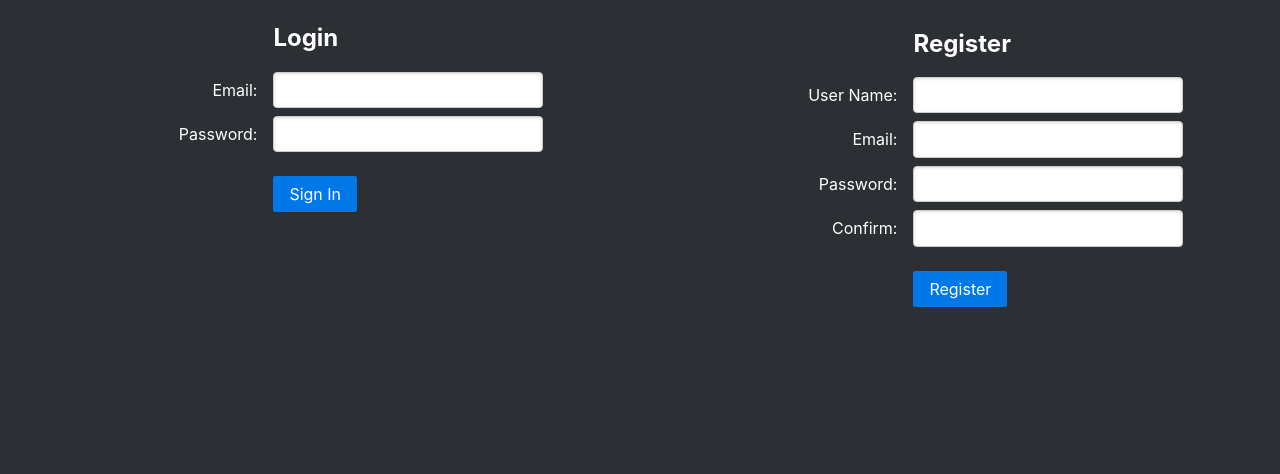
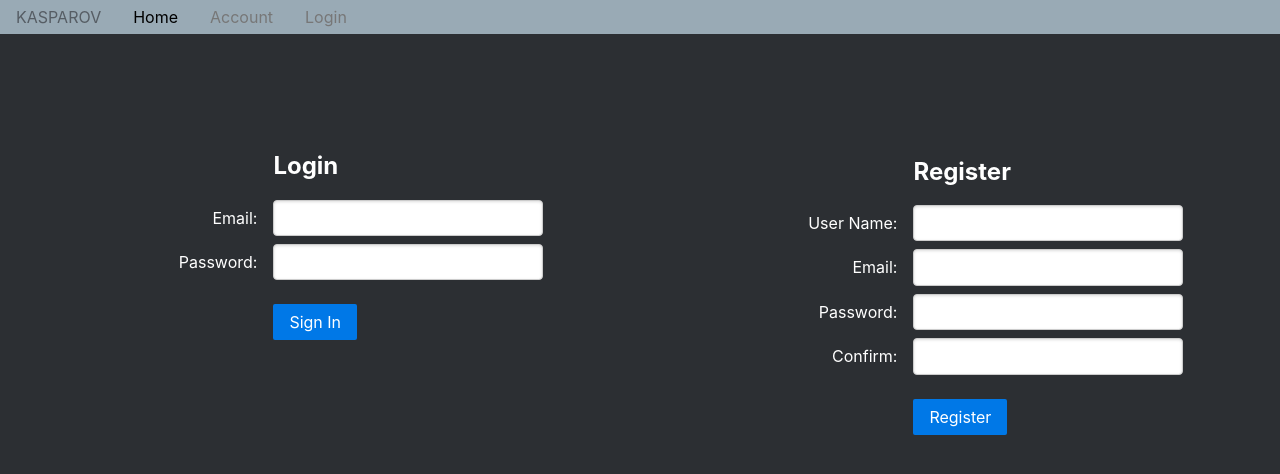
Before and after one commit to MERN-Group/kasparov, a React (Create React App) app in the folder client/: page /logreg in a window 1280 px wide. Shown: the top 474 px of the page. Built offline with nearby package versions, Linux system fonts and the light colour scheme.

Commit message:
Header Implemented

```diff
--- a/client/src/App.js
+++ b/client/src/App.js
@@ -17,7 +17,7 @@ function App() {
 
     return (
         <div className="App">
-            {/* <Header loggedIn={loggedIn} setLoggedIn={setLoggedIn} />  */}
+            <Header loggedIn={loggedIn} setLoggedIn={setLoggedIn} />
             <Router>
                 {/* default login/register page */}
                 <LogReg path="/logreg" loggedIn={loggedIn} setLoggedIn={setLoggedIn} setUserId={setUserId}/>
--- a/client/src/components/Header.js
+++ b/client/src/components/Header.js
@@ -33,11 +33,17 @@ const Header = (props) => {
     }
 
     return (
-        <div id="header">
-            <button className="header-btn" onClick={ () => navigate("/")}>Home</button>
-            <button className="header-btn" onClick={() => navigate("/account")}>Account</button>
-            <button className="header-btn" onClick={(e) => handleButton(e)}>{loggedIn ? "Logout" : "Login"}</button>
-        </div>
+            <div class="header">
+    <div class="home-menu pure-menu pure-menu-horizontal pure-menu-fixed navbar">
+        <a class="pure-menu-heading" href="">Kasparov</a>
+
+        <ul class="pure-menu-list">
+            <li class="pure-menu-item pure-menu-selected"><a onClick={ () => navigate("/")} class="pure-menu-link">Home</a></li>
+            <li class="pure-menu-item"><a onClick={() => navigate("/account")} class="pure-menu-link">Account</a></li>
+            <li class="pure-menu-item"><a onClick={(e) => handleButton(e)} class="pure-menu-link">{loggedIn ? "Logout" : "Login"}</a></li>
+        </ul>
+    </div>
+</div>
     )
 };
 
--- a/client/src/index.css
+++ b/client/src/index.css
@@ -14,7 +14,11 @@ code {
 }
 .signin{
   margin: 0px auto;
+  padding-top: 10%;
   display: flex;
   justify-content:space-around;
   color: white;
 }
+.navbar{
+  background-color: #99aab5;
+}
```
